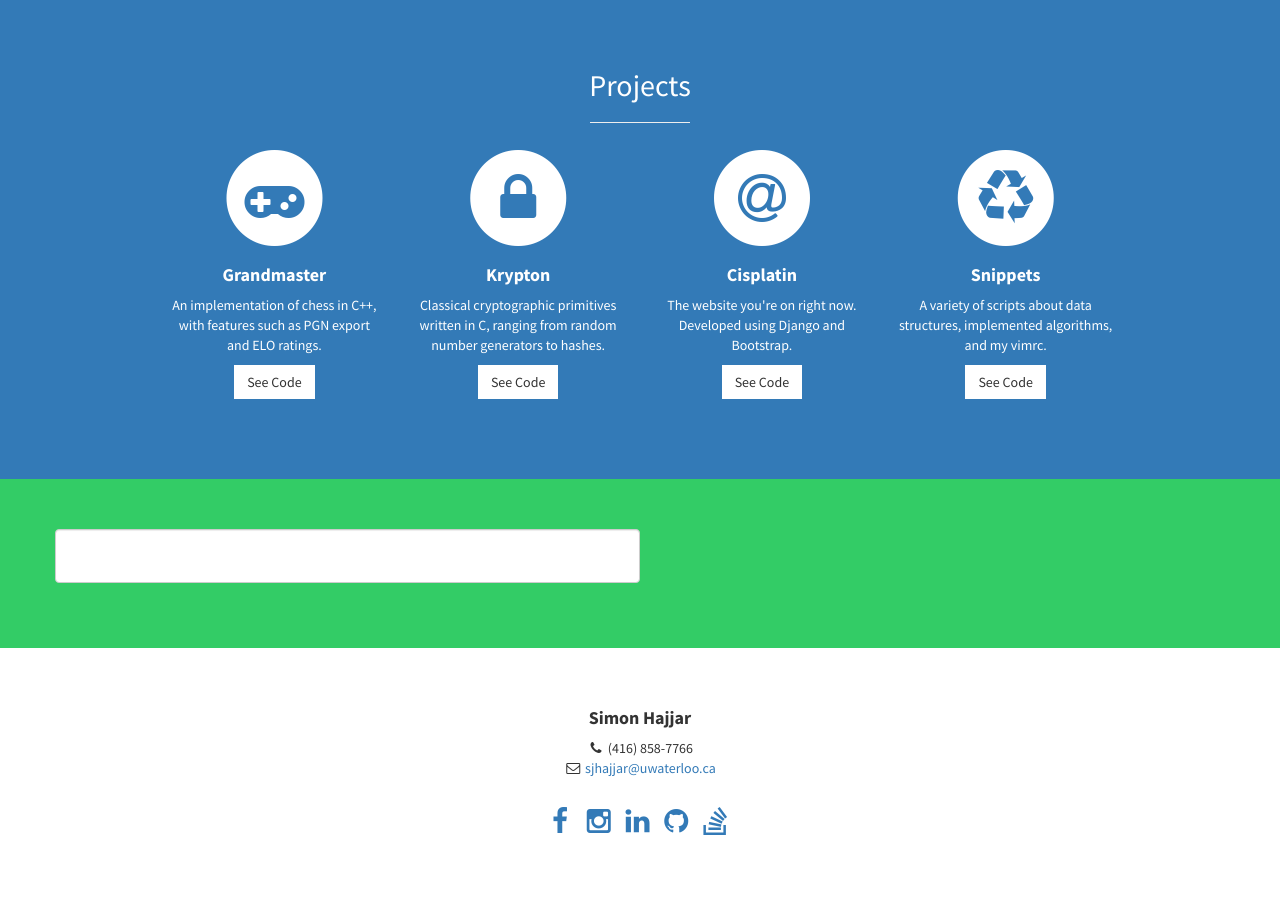
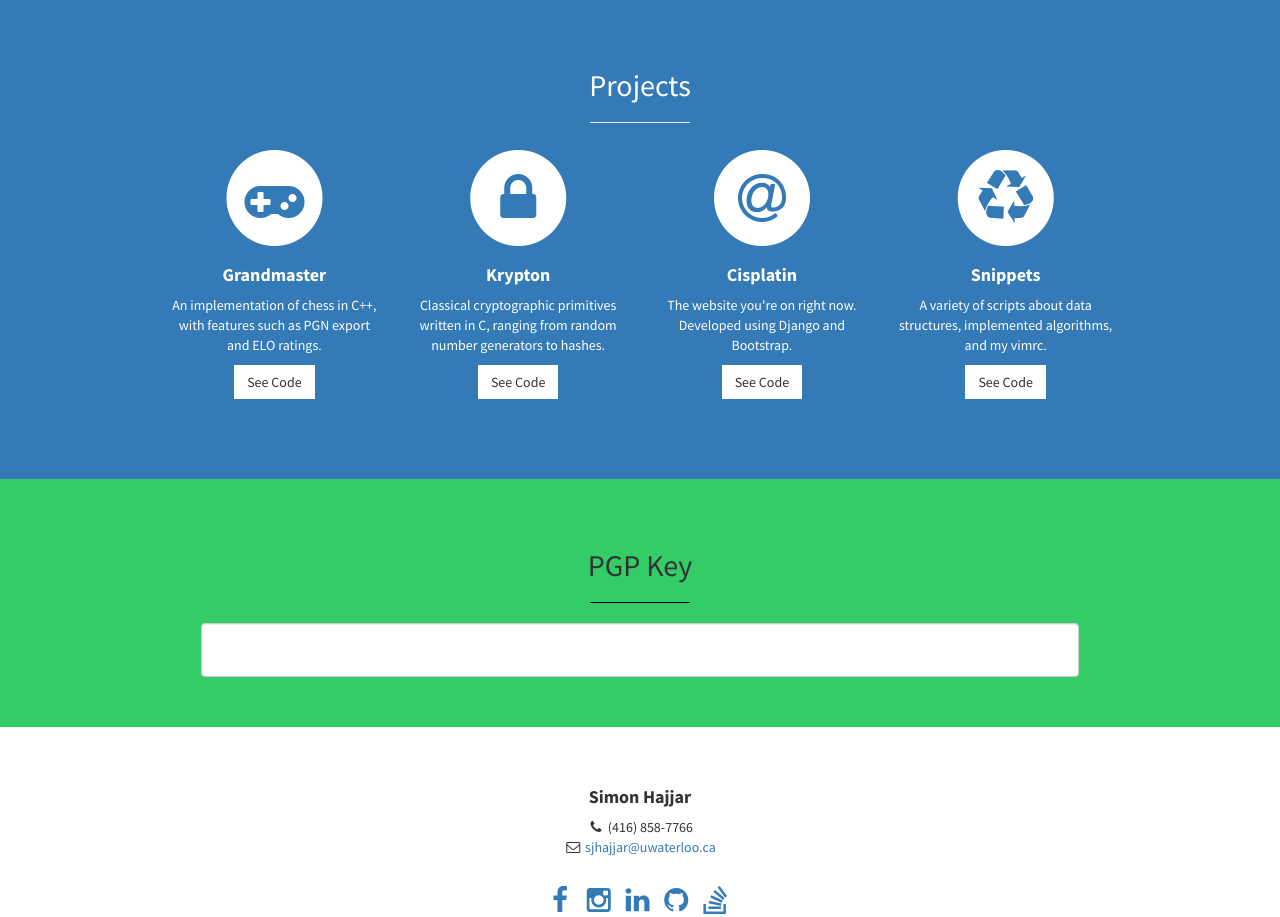
Before and after one commit to Cisplatin/Cisplatin, a Django app: template Cisplatin_App/templates/home.html in a window 1280 px wide. Shown: the part 1106-2023 px from the top of the page. Before the commit the page ends 1941 px from the top, so only its background shows below. Run offline with Django 3.2, Linux system fonts and the light colour scheme; the template is opened without the code that fills it, so the values that code supplies are empty; some libraries are stand-ins or nearby versions.

Commit message:
worked on PGP area

```diff
--- a/Cisplatin_App/templates/home.html
+++ b/Cisplatin_App/templates/home.html
@@ -191,9 +191,9 @@ A variety of scripts about data structures, implemented algorithms, and my vimrc
     <section id="PGP" class="PGP">
         <div class="container">
             <div class="row text-center">
-                <div class="form-group">
-                    <textarea class="form-control PGPkey"></textarea>
-                </div>
+                <h2>PGP Key</h2>
+                <hr class="small-black">
+                <textarea id="PGPkey" class="form-control PGPkey"></textarea>
             </div>
         </div>
     </section>
--- a/static/css/stylish-portfolio.css
+++ b/static/css/stylish-portfolio.css
@@ -61,6 +61,11 @@ body {
 
 hr.small {
     max-width: 100px;
+}
+
+hr.small-black {
+    max-width: 100px;
+    border-color: black;
 }
 
 /* Side Menu */
@@ -176,7 +181,10 @@ hr.small {
 
 .PGPkey {
     resize: none;
-    width: 50%;
+    display: block;
+    margin-left: auto;
+    margin-right: auto;
+    width: 75%;
 }
 
 /* Contact */
@@ -254,3 +262,7 @@ hr.small {
 footer {
     padding: 100px 0;
 }
+
+.description {
+    float: left;
+}
```
